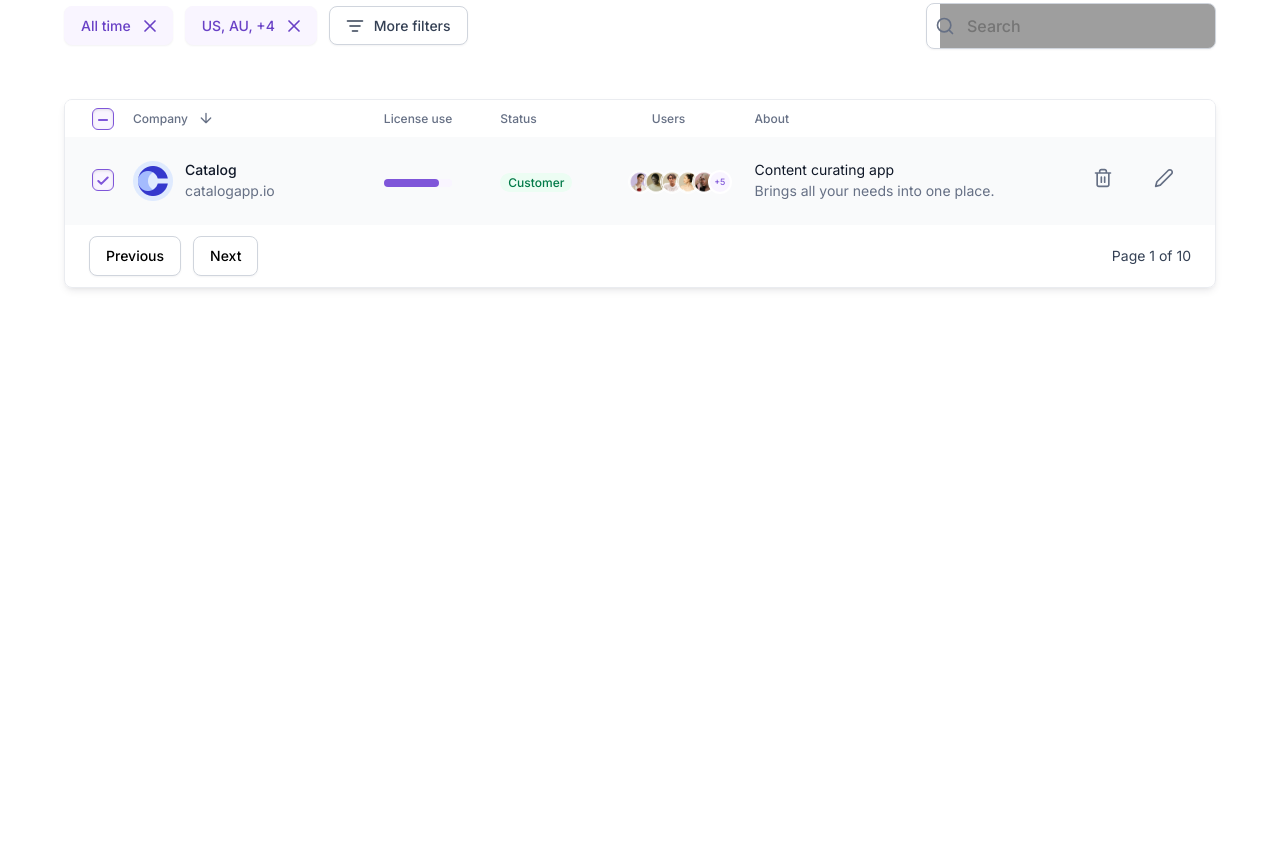
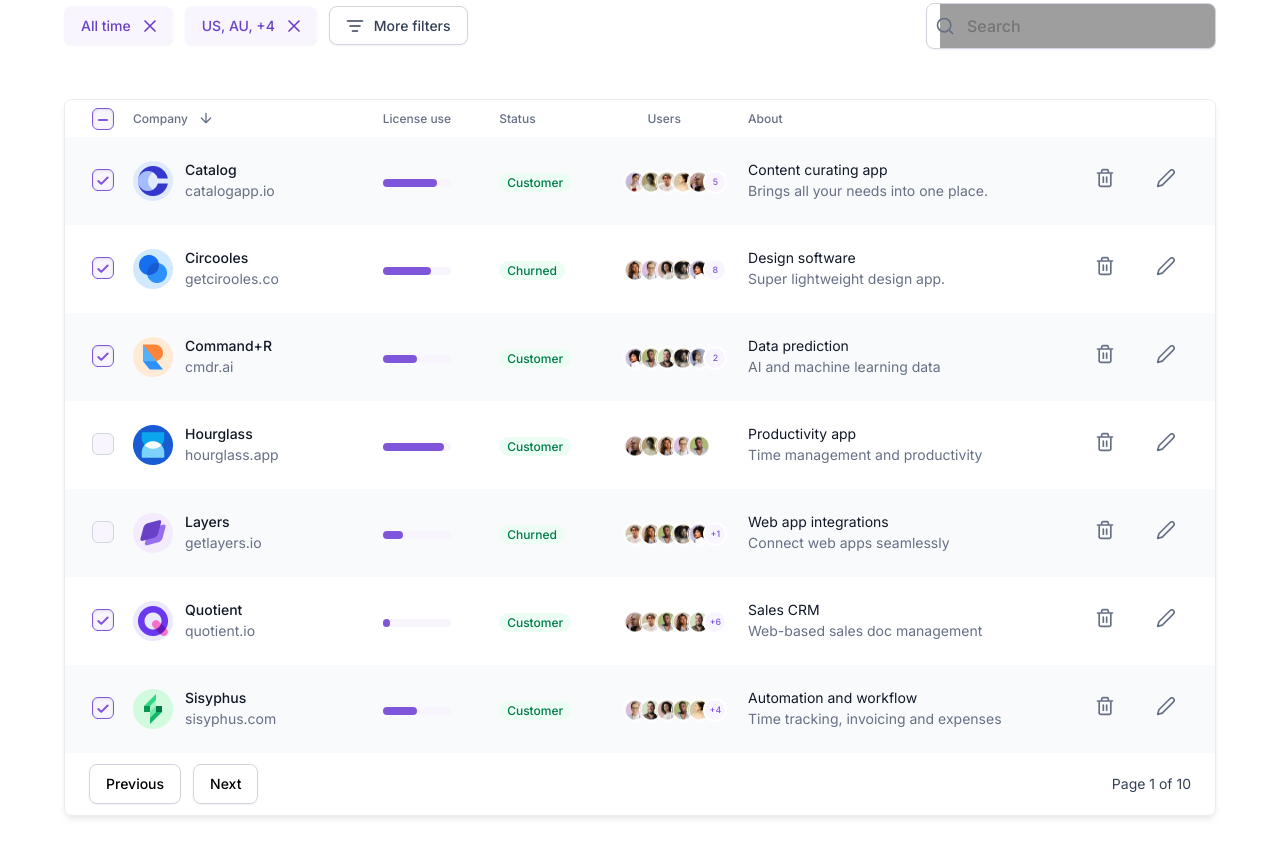
Before and after one commit to realabdullah/fidia-ui-test, a Nuxt app: page / in a window 1280 px wide. Shown: the part 680-1521 px from the top of the page. Before the commit the page ends 993 px from the top, so only its background shows below. Built offline with nearby package versions, Linux system fonts and the light colour scheme; grey boxes are pictures that could not be loaded.

Commit message:
dynamically render table

```diff
--- a/components/Table.vue
+++ b/components/Table.vue
@@ -28,67 +28,10 @@
           </tr>
         </thead>
         <tbody>
-          <tr>
-            <td class="company__identity">
-              <div class="check__box">
-                <input type="checkbox" id="one" checked />
-                <label for="one"></label>
-              </div>
-              <img src="~/assets/img/catalog.png" alt="company">
-              <div class="__company">
-                <p>Catalog</p>
-                <span>catalogapp.io</span>
-              </div>
-            </td>
-            <td class="catalog__progress">
-              <progress max="100" value="80">
-                <div class="progress-bar">
-                  <span style="width: 80%">80%</span>
-                </div>
-              </progress>
-            </td>
-            <td>
-              <span class="__customer">
-                Customer
-              </span>
-            </td>
-            <td class="avatars">
-              <span class="avatar">
-                <img src="~/assets/img/av1.png" alt="avatar">
-              </span>
-              <span class="avatar">
-                <img src="~/assets/img/av2.png" alt="avatar">
-              </span>
-              <span class="avatar">
-                <img src="~/assets/img/av3.png" alt="avatar">
-              </span>
-              <span class="avatar">
-                <img src="~/assets/img/av4.png" alt="avatar">
-              </span>
-              <span class="avatar">
-                <img src="~/assets/img/av5.png" alt="avatar">
-              </span>
-              <span class="avatar avatar__no">+5</span>
-            </td>
-            <td class="__about">
-              <p>Content curating app</p>
-              <span>Brings all your needs into one place.</span>
-            </td>
-            <td class="__action">
-              <svg width="18" height="20" viewBox="0 0 18 20" fill="none" xmlns="http://www.w3.org/2000/svg">
-                <path
-                  d="M1.5 5.00001H3.16667M3.16667 5.00001H16.5M3.16667 5.00001V16.6667C3.16667 17.1087 3.34226 17.5326 3.65482 17.8452C3.96738 18.1577 4.39131 18.3333 4.83333 18.3333H13.1667C13.6087 18.3333 14.0326 18.1577 14.3452 17.8452C14.6577 17.5326 14.8333 17.1087 14.8333 16.6667V5.00001H3.16667ZM5.66667 5.00001V3.33334C5.66667 2.89131 5.84226 2.46739 6.15482 2.15483C6.46738 1.84227 6.89131 1.66667 7.33333 1.66667H10.6667C11.1087 1.66667 11.5326 1.84227 11.8452 2.15483C12.1577 2.46739 12.3333 2.89131 12.3333 3.33334V5.00001M7.33333 9.16667V14.1667M10.6667 9.16667V14.1667"
-                  stroke="#667085" stroke-width="1.66667" stroke-linecap="round" stroke-linejoin="round" />
-              </svg>
-            </td>
-            <td class="__action">
-              <svg width="20" height="20" viewBox="0 0 20 20" fill="none" xmlns="http://www.w3.org/2000/svg">
-                <path
-                  d="M14.1667 2.5C14.3855 2.28113 14.6454 2.10752 14.9313 1.98906C15.2173 1.87061 15.5238 1.80965 15.8333 1.80965C16.1429 1.80965 16.4493 1.87061 16.7353 1.98906C17.0213 2.10752 17.2811 2.28113 17.5 2.5C17.7189 2.71887 17.8925 2.97871 18.0109 3.26468C18.1294 3.55064 18.1903 3.85714 18.1903 4.16667C18.1903 4.4762 18.1294 4.7827 18.0109 5.06866C17.8925 5.35463 17.7189 5.61447 17.5 5.83334L6.24999 17.0833L1.66666 18.3333L2.91666 13.75L14.1667 2.5Z"
-                  stroke="#667085" stroke-width="1.66667" stroke-linecap="round" stroke-linejoin="round" />
-              </svg>
-            </td>
-          </tr>
+          <TableRow
+            v-for="(company, i) in companies"
+            :key="i"
+            :company="company" />
           <!-- <tr>
             <td class="company__identity">
               <div class="check__box">
@@ -494,7 +437,12 @@
 
 <script>
 export default {
-
+  computed: {
+    companies () {
+      console.log(this.$store.state.companies)
+      return this.$store.state.companies
+    }
+  }
 }
 </script>
 
--- /dev/null
+++ b/components/TableRow.vue
@@ -0,0 +1,60 @@
+<template>
+  <tr>
+      <td class="company__identity">
+        <div class="check__box">
+          <input type="checkbox" :id="company.id" :checked="company.checked" />
+          <label :for="company.id"></label>
+        </div>
+        <img :src="company.logo" alt="company">
+        <div class="__company">
+          <p>{{ company.name }}</p>
+          <span>{{ company.site }}</span>
+        </div>
+      </td>
+      <td class="catalog__progress">
+        <progress max="100" :value="company.progress">
+          <div class="progress-bar">
+            <span style="width: 80%">{{ company.progress }}</span>
+          </div>
+        </progress>
+      </td>
+      <td>
+        <span class="__customer">
+          {{ company.status }}
+        </span>
+      </td>
+      <td class="avatars">
+        <span class="avatar" v-for="avatar in company.avatars">
+          <img :src="avatar" alt="avatar">
+        </span>
+        <span class="avatar avatar__no" v-if="company.other">{{ company.other }}</span>
+      </td>
+      <td class="__about">
+        <p>{{ company.about }}</p>
+        <span>{{ company.about_info }}</span>
+      </td>
+      <td class="__action">
+        <svg width="18" height="20" viewBox="0 0 18 20" fill="none" xmlns="http://www.w3.org/2000/svg">
+          <path
+            d="M1.5 5.00001H3.16667M3.16667 5.00001H16.5M3.16667 5.00001V16.6667C3.16667 17.1087 3.34226 17.5326 3.65482 17.8452C3.96738 18.1577 4.39131 18.3333 4.83333 18.3333H13.1667C13.6087 18.3333 14.0326 18.1577 14.3452 17.8452C14.6577 17.5326 14.8333 17.1087 14.8333 16.6667V5.00001H3.16667ZM5.66667 5.00001V3.33334C5.66667 2.89131 5.84226 2.46739 6.15482 2.15483C6.46738 1.84227 6.89131 1.66667 7.33333 1.66667H10.6667C11.1087 1.66667 11.5326 1.84227 11.8452 2.15483C12.1577 2.46739 12.3333 2.89131 12.3333 3.33334V5.00001M7.33333 9.16667V14.1667M10.6667 9.16667V14.1667"
+            stroke="#667085" stroke-width="1.66667" stroke-linecap="round" stroke-linejoin="round" />
+        </svg>
+      </td>
+      <td class="__action">
+        <svg width="20" height="20" viewBox="0 0 20 20" fill="none" xmlns="http://www.w3.org/2000/svg">
+          <path
+            d="M14.1667 2.5C14.3855 2.28113 14.6454 2.10752 14.9313 1.98906C15.2173 1.87061 15.5238 1.80965 15.8333 1.80965C16.1429 1.80965 16.4493 1.87061 16.7353 1.98906C17.0213 2.10752 17.2811 2.28113 17.5 2.5C17.7189 2.71887 17.8925 2.97871 18.0109 3.26468C18.1294 3.55064 18.1903 3.85714 18.1903 4.16667C18.1903 4.4762 18.1294 4.7827 18.0109 5.06866C17.8925 5.35463 17.7189 5.61447 17.5 5.83334L6.24999 17.0833L1.66666 18.3333L2.91666 13.75L14.1667 2.5Z"
+            stroke="#667085" stroke-width="1.66667" stroke-linecap="round" stroke-linejoin="round" />
+        </svg>
+      </td>
+    </tr>
+</template>
+
+<script>
+export default {
+  props: ['company']
+}
+</script>
+<style>
+
+</style>
--- a/store/index.js
+++ b/store/index.js
@@ -1,20 +1,20 @@
-export const state = () => {
+export const state = () => ({
   companies: [
     {
       'id': 1,
       'checked': true,
-      'logo': '~/assets/img/catalog.png',
+      'logo': require('~/assets/img/catalog.png'),
       'name': 'Catalog',
       'site': 'catalogapp.io',
       'progress': 80,
       'status': 'Customer',
-      'avatars': {
-        'avatar_one': '~/assets/img/av1.png',
-        'avatar_two': '~/assets/img/av2.png',
-        'avatar_three': '~/assets/img/av3.png',
-        'avatar_four': '~/assets/img/av4.png',
-        'avatar_five': '~/assets/img/av5.png'
-      },
+      'avatars': [
+        require('~/assets/img/av1.png'),
+        require('~/assets/img/av2.png'),
+        require('~/assets/img/av3.png'),
+        require('~/assets/img/av4.png'),
+        require('~/assets/img/av5.png')
+      ],
       'other': 5,
       'about': 'Content curating app',
       'about_info': 'Brings all your needs into one place.'
@@ -22,18 +22,18 @@ export const state = () => {
     {
       'id': 2,
       'checked': true,
-      'logo': '~/assets/img/circloos.png',
+      'logo': require('~/assets/img/circloos.png'),
       'name': 'Circooles',
       'site': 'getcirooles.co',
       'progress': 70,
       'status': 'Churned',
-      'avatars': {
-        'avatar_one': '~/assets/img/av6.png',
-        'avatar_two': '~/assets/img/av7.png',
-        'avatar_three': '~/assets/img/av8.png',
-        'avatar_four': '~/assets/img/av9.png',
-        'avatar_five': '~/assets/img/av10.png'
-      },
+      'avatars': [
+        require('../assets/img/av6.png'),
+        require('../assets/img/av7.png'),
+        require('../assets/img/av8.png'),
+        require('../assets/img/av9.png'),
+        require('../assets/img/av10.png')
+      ],
       'other': 8,
       'about': 'Design software',
       'about_info': 'Super lightweight design app.'
@@ -41,18 +41,18 @@ export const state = () => {
     {
       'id': 3,
       'checked': true,
-      'logo': '~/assets/img/commandr.png',
+      'logo': require('~/assets/img/commandr.png'),
       'name': 'Command+R',
       'site': 'cmdr.ai',
       'progress': 50,
       'status': 'Customer',
-      'avatars': {
-        'avatar_one': '~/assets/img/av10.png',
-        'avatar_two': '~/assets/img/av11.png',
-        'avatar_three': '~/assets/img/av12.png',
-        'avatar_four': '~/assets/img/av9.png',
-        'avatar_five': '~/assets/img/av13.png'
-      },
+      'avatars': [
+        require('~/assets/img/av10.png'),
+        require('~/assets/img/av11.png'),
+        require('~/assets/img/av12.png'),
+        require('~/assets/img/av9.png'),
+        require('~/assets/img/av13.png')
+      ],
       'other': 2,
       'about': 'Data prediction',
       'about_info': 'AI and machine learning data'
@@ -60,36 +60,36 @@ export const state = () => {
     {
       'id': 4,
       'checked': false,
-      'logo': '~/assets/img/hourglass.png',
+      'logo': require('~/assets/img/hourglass.png'),
       'name': 'Hourglass',
       'site': 'hourglass.app',
       'progress': 90,
       'status': 'Customer',
-      'avatars': {
-        'avatar_one': '~/assets/img/av5.png',
-        'avatar_two': '~/assets/img/av2.png',
-        'avatar_three': '~/assets/img/av6.png',
-        'avatar_four': '~/assets/img/av7.png',
-        'avatar_five': '~/assets/img/av11.png'
-      },
+      'avatars': [
+        require('~/assets/img/av5.png'),
+        require('~/assets/img/av2.png'),
+        require('~/assets/img/av6.png'),
+        require('~/assets/img/av7.png'),
+        require('~/assets/img/av11.png')
+      ],
       'about': 'Productivity app',
       'about_info': 'Time management and productivity'
     },
     {
       'id': 5,
       'checked': false,
-      'logo': '~/assets/img/layers.png',
+      'logo': require('~/assets/img/layers.png'),
       'name': 'Layers',
       'site': 'getlayers.io',
       'progress': 30,
       'status': 'Churned',
-      'avatars': {
-        'avatar_one': '~/assets/img/av3.png',
-        'avatar_two': '~/assets/img/av6.png',
-        'avatar_three': '~/assets/img/av11.png',
-        'avatar_four': '~/assets/img/av9.png',
-        'avatar_five': '~/assets/img/av10.png'
-      },
+      'avatars': [
+        require('~/assets/img/av3.png'),
+        require('~/assets/img/av6.png'),
+        require('~/assets/img/av11.png'),
+        require('~/assets/img/av9.png'),
+        require('~/assets/img/av10.png')
+      ],
       'other': '+1',
       'about': 'Web app integrations',
       'about_info': 'Connect web apps seamlessly'
@@ -97,18 +97,18 @@ export const state = () => {
     {
       'id': 6,
       'checked': true,
-      'logo': '~/assets/img/quotient.png',
+      'logo': require('~/assets/img/quotient.png'),
       'name': 'Quotient',
       'site': 'quotient.io',
       'progress': 10,
       'status': 'Customer',
-      'avatars': {
-        'avatar_one': '~/assets/img/av5.png',
-        'avatar_two': '~/assets/img/av3.png',
-        'avatar_three': '~/assets/img/av11.png',
-        'avatar_four': '~/assets/img/av6.png',
-        'avatar_five': '~/assets/img/av12.png'
-      },
+      'avatars': [
+        require('~/assets/img/av5.png'),
+        require('~/assets/img/av3.png'),
+        require('~/assets/img/av11.png'),
+        require('~/assets/img/av6.png'),
+        require('~/assets/img/av12.png')
+      ],
       'other': '+6',
       'about': 'Sales CRM',
       'about_info': 'Web-based sales doc management'
@@ -116,21 +116,21 @@ export const state = () => {
     {
       'id': 7,
       'checked': true,
-      'logo': '~/assets/img/sisyphus.png',
+      'logo': require('~/assets/img/sisyphus.png'),
       'name': 'Sisyphus',
       'site': 'sisyphus.com',
       'progress': 50,
       'status': 'Customer',
-      'avatars': {
-        'avatar_one': '~/assets/img/av7.png',
-        'avatar_two': '~/assets/img/av12.png',
-        'avatar_three': '~/assets/img/av8.png',
-        'avatar_four': '~/assets/img/av11.png',
-        'avatar_five': '~/assets/img/av4.png'
-      },
+      'avatars': [
+        require('~/assets/img/av7.png'),
+        require('~/assets/img/av12.png'),
+        require('~/assets/img/av8.png'),
+        require('~/assets/img/av11.png'),
+        require('~/assets/img/av4.png')
+      ],
       'other': '+4',
       'about': 'Automation and workflow',
       'about_info': 'Time tracking, invoicing and expenses'
     }
   ]
-}
+})
```
